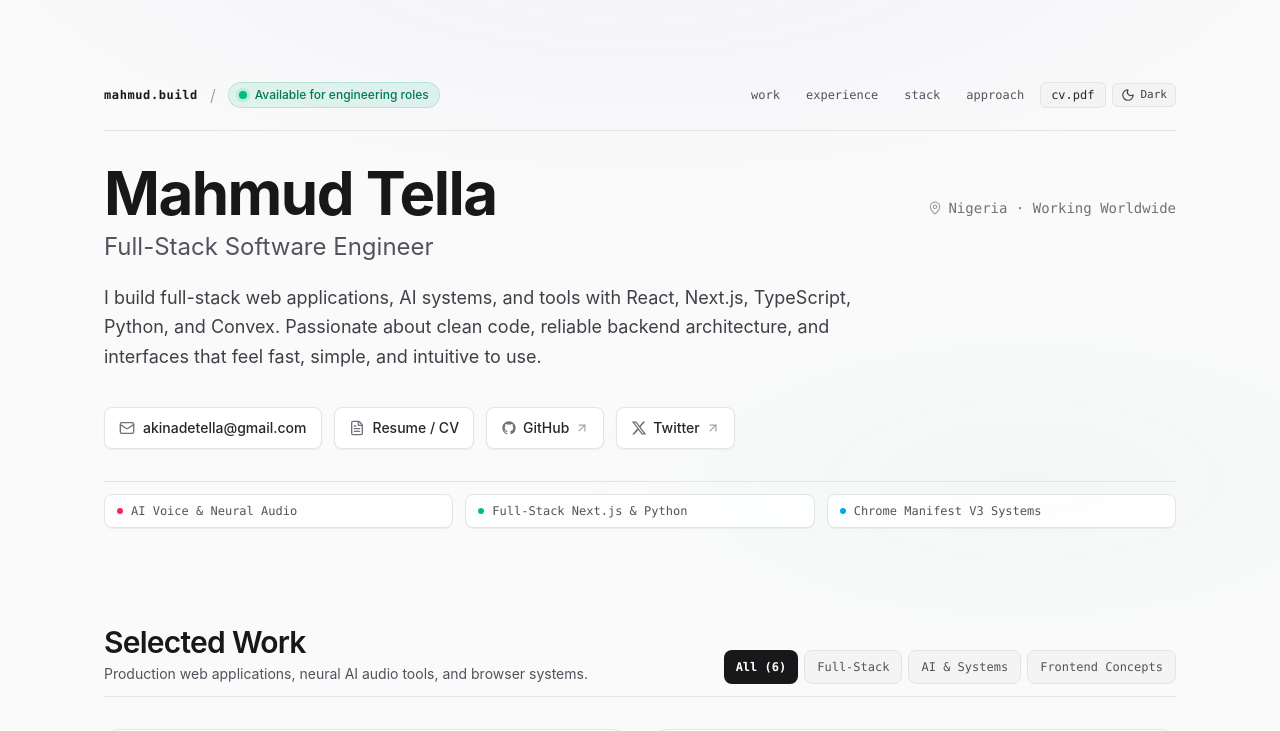
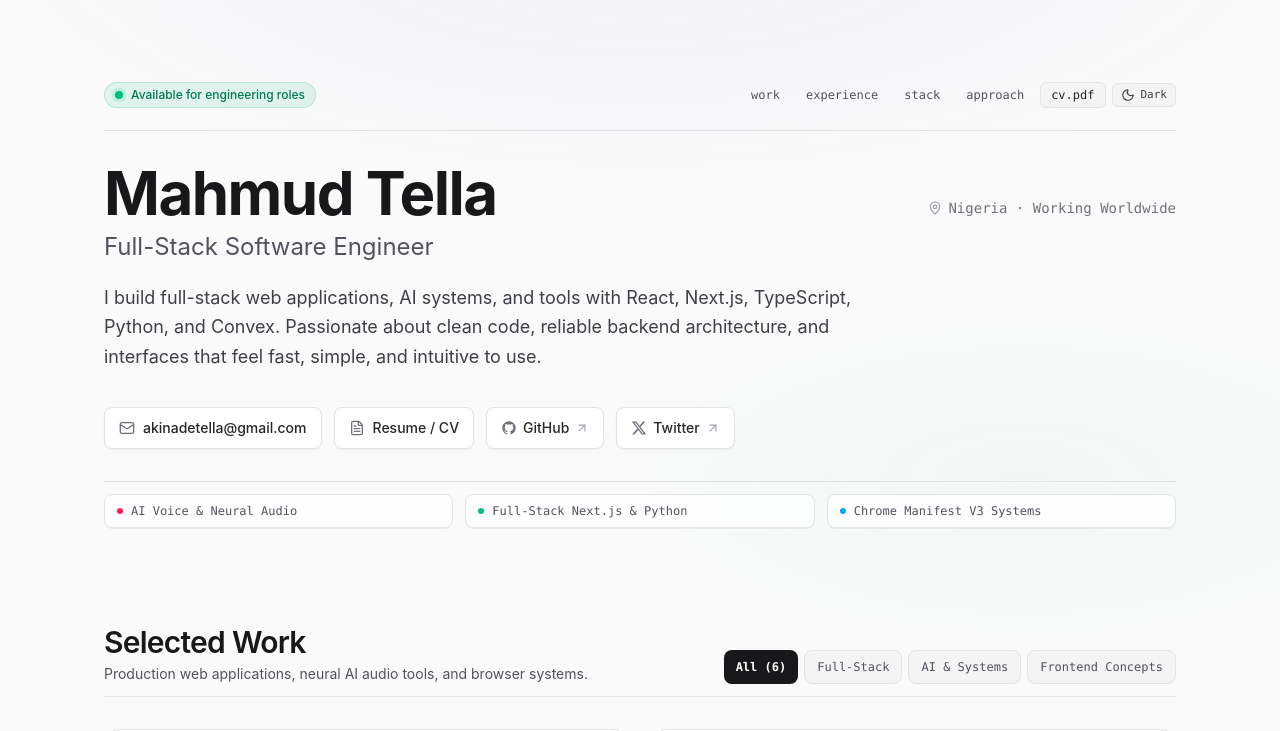
Before and after one commit to mahmudbuilds/portfolio, a React (Vite) app: page / in a window 1280 px wide. Shown: the top 731 px of the page. Built offline with nearby package versions, Linux system fonts and the light colour scheme.

Commit message:
chore: remove mahmud.build text from header

```diff
--- a/src/components/Header.tsx
+++ b/src/components/Header.tsx
@@ -23,12 +23,8 @@ export function Header({ onOpenResume, theme, onToggleTheme }: HeaderProps) {
     <header className="space-y-6 sm:space-y-8 pt-2 sm:pt-4">
       {/* Top Utility Bar: Structured across all viewports */}
       <div className="flex flex-col md:flex-row md:items-center justify-between gap-3 pb-3 sm:pb-5 border-b border-zinc-200 dark:border-zinc-800/80">
-        {/* Left: Brand Identity + Availability Badge */}
-        <div className="flex items-center gap-2.5 sm:gap-3 shrink-0">
-          <span className="font-mono text-xs font-semibold tracking-wider text-zinc-900 dark:text-zinc-200">
-            mahmud.build
-          </span>
-          <span className="text-zinc-400 dark:text-zinc-700 hidden md:inline">/</span>
+        {/* Left: Availability Badge */}
+        <div className="flex items-center shrink-0">
           <div className="inline-flex items-center gap-2 px-2.5 py-1 rounded-full bg-emerald-500/10 border border-emerald-500/20 text-emerald-700 dark:text-emerald-400 text-xs font-medium w-fit shrink-0">
             <span className="relative flex h-2 w-2 shrink-0">
               <span className="animate-ping absolute inline-flex h-full w-full rounded-full bg-emerald-400 opacity-75"></span>
```
